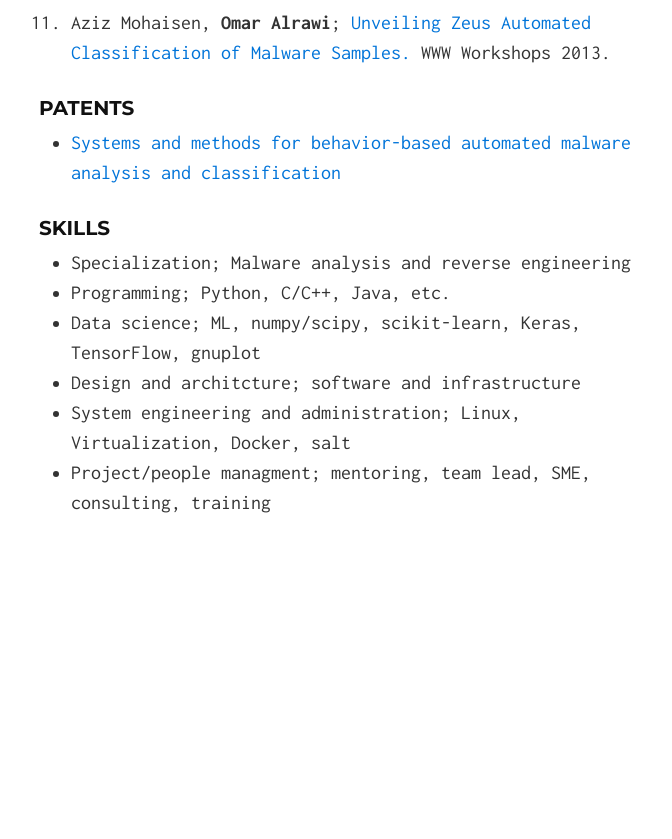
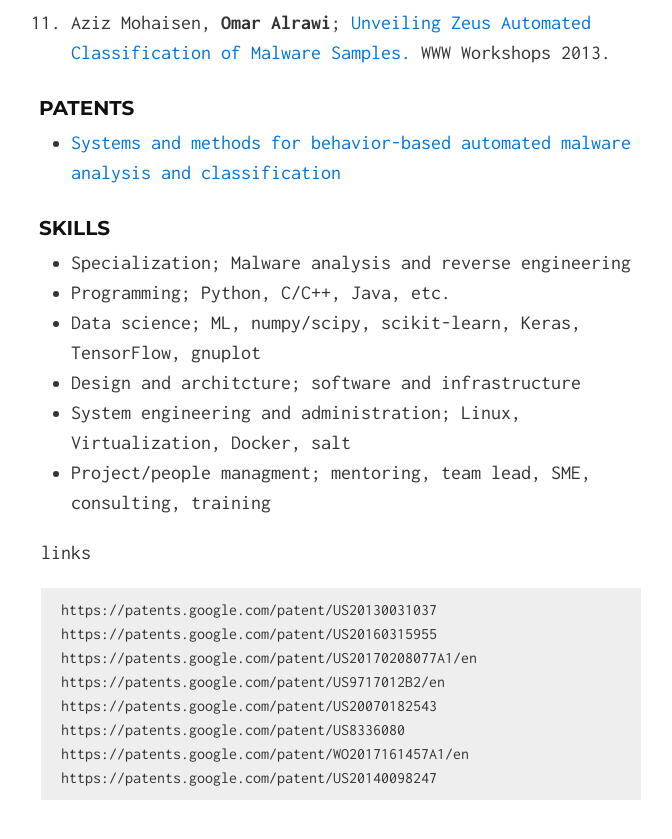
Before and after one commit to alrawi/alrawi.github.io, a Jekyll site: the page built from index.md, in a window 1280 px wide and 900 px high, scrolled down 1742 px. Shown: the top 839 px of the window, without its empty margins (299-971 px from the left). Built offline with Jekyll 4.4.1, drawn with Linux system fonts in a browser that asks for light colours; before the commit the page ends 2360 px from its top, so only the background shows below that.

Commit message:
Update index.md

````diff
--- a/index.md
+++ b/index.md
@@ -40,3 +40,29 @@ I am also working on understanding malware threats that target these devices thr
 - Design and architcture; software and infrastructure
 - System engineering and administration; Linux, Virtualization, Docker, salt
 - Project/people managment; mentoring, team lead, SME, consulting, training
+
+
+
+
+
+
+
+
+
+
+
+
+
+
+
+links
+```
+https://patents.google.com/patent/US20130031037
+https://patents.google.com/patent/US20160315955
+https://patents.google.com/patent/US20170208077A1/en
+https://patents.google.com/patent/US9717012B2/en
+https://patents.google.com/patent/US20070182543
+https://patents.google.com/patent/US8336080
+https://patents.google.com/patent/WO2017161457A1/en
+https://patents.google.com/patent/US20140098247
+```
````
